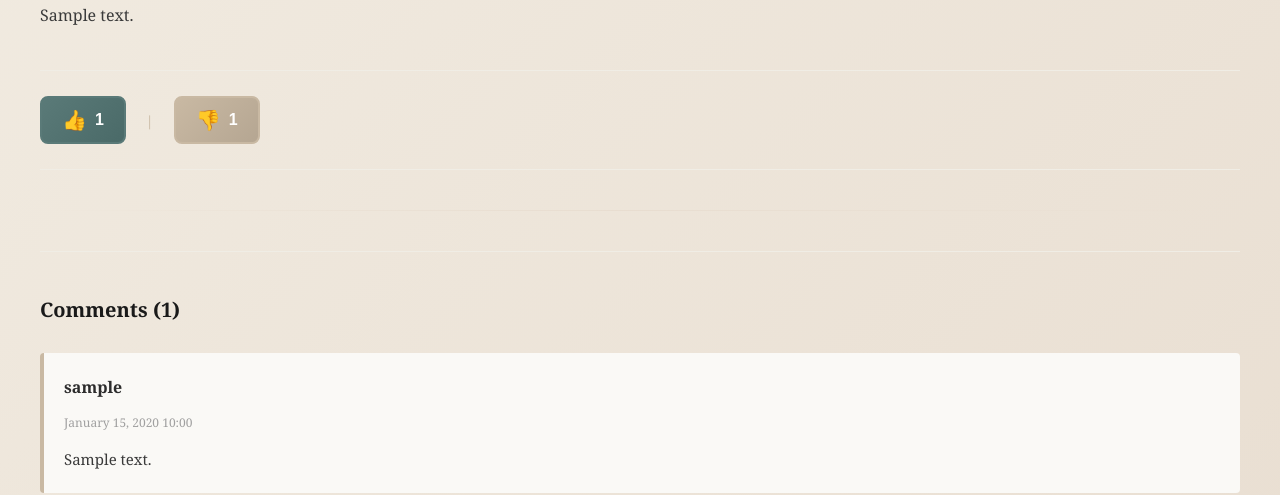
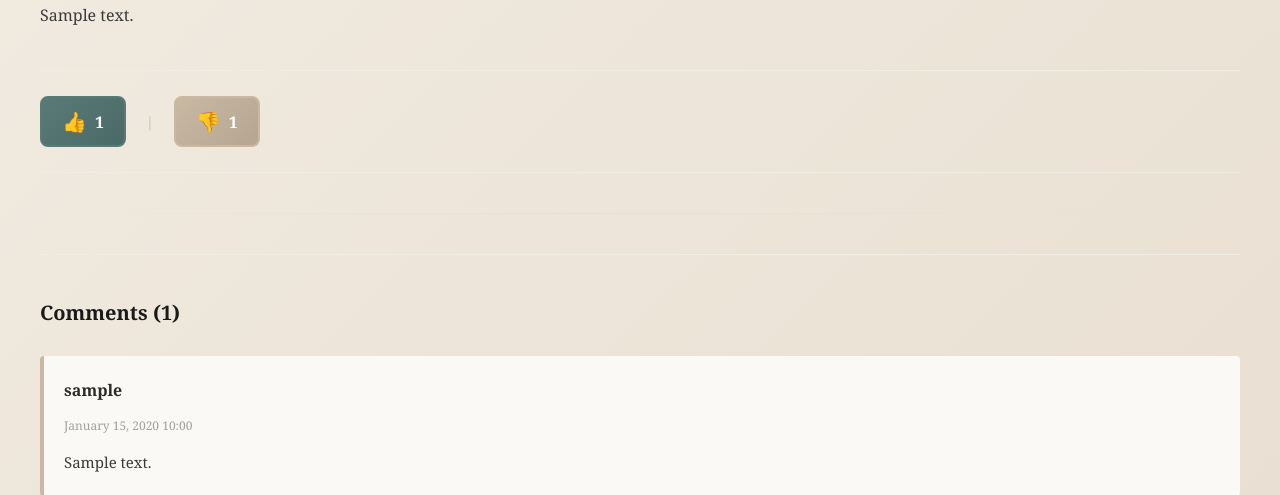
Before and after one commit to Shiree0121/Coding-Love-and-War-blog, a Django app: a page that uses blog/templates/blog/post_detail.html in a window 1280 px wide. Shown: the part 1245-1740 px from the top of the page. Run offline with Django 4.2, Linux system fonts and the light colour scheme; a user stored in the database is signed in; tables that the repository leaves empty hold one stand-in row (values such as "Sample post"); grey boxes marked "Sample" are stand-in pictures.

Commit message:
Fix like/dislike button styling and form display

```diff
--- a/blog/templates/blog/post_detail.html
+++ b/blog/templates/blog/post_detail.html
@@ -370,6 +370,11 @@
         margin: 30px 0;
       }
 
+      .vote-section form {
+        display: inline-block;
+        margin: 0;
+      }
+
       .vote-btn {
         display: flex;
         align-items: center;
@@ -384,6 +389,7 @@
         transition: all 0.3s ease;
         text-decoration: none;
         color: #5a5046;
+        font-family: "Georgia", "Garamond", serif;
       }
 
       .vote-btn:hover {
@@ -548,7 +554,7 @@
         <!-- Like/Dislike Section -->
         <div class="vote-section">
           {% if user.is_authenticated %}
-            <form method="post" action="{% url 'like_post' post.slug %}" style="display: inline;">
+            <form method="post" action="{% url 'like_post' post.slug %}">
               {% csrf_token %}
               <button type="submit" class="vote-btn {% if user in post.likes.all %}liked{% endif %}">
                 <span class="icon">👍</span>
@@ -556,7 +562,7 @@
               </button>
             </form>
             <span class="separator">|</span>
-            <form method="post" action="{% url 'dislike_post' post.slug %}" style="display: inline;">
+            <form method="post" action="{% url 'dislike_post' post.slug %}">
               {% csrf_token %}
               <button type="submit" class="vote-btn {% if user in post.dislikes.all %}disliked{% endif %}">
                 <span class="icon">👎</span>
```
